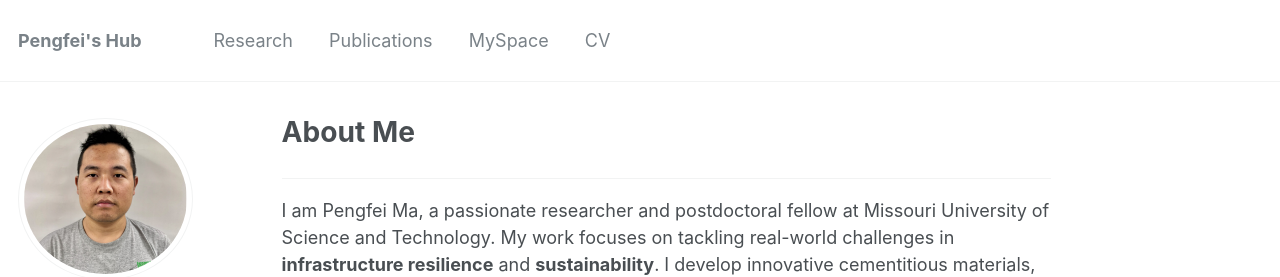
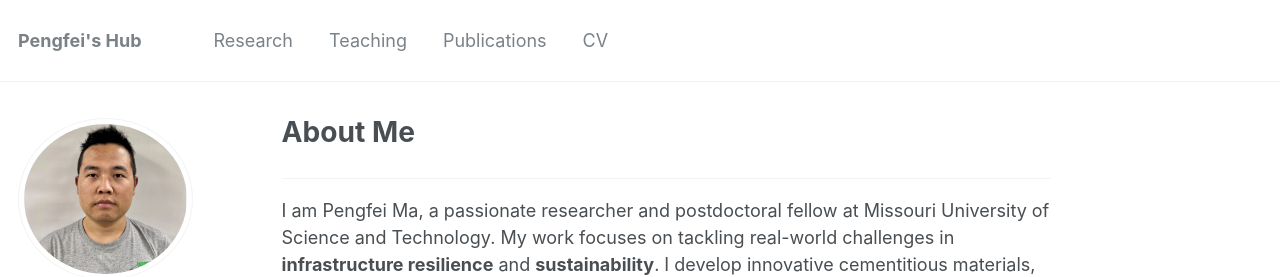
Before and after one commit to KyleMMA/KyleMMA.github.io, a Jekyll site: the page built from _pages/about.md, in a window 1280 px wide and 1174 px high. Shown: the top 277 px of the window. Built offline with Jekyll 4.4.1, drawn with Linux system fonts in a browser that asks for light colours.

Commit message:
Update navigation.yml

```diff
--- a/_data/navigation.yml
+++ b/_data/navigation.yml
@@ -4,12 +4,12 @@ main:
   - title: "Research"
     url: /portfolio/
 
+  - title: "Teaching"
+    url: /teaching/
+    # url: https://scholar.google.es/citations?user=xxxxxxxx=en
+
   - title: "Publications"
     url: /publications/
-    # url: https://scholar.google.es/citations?user=xxxxxxxx=en
-
-  - title: "MySpace"
-    url: /about/
     # url: https://scholar.google.es/citations?user=xxxxxxxx=en
 
   - title: "CV"
```
